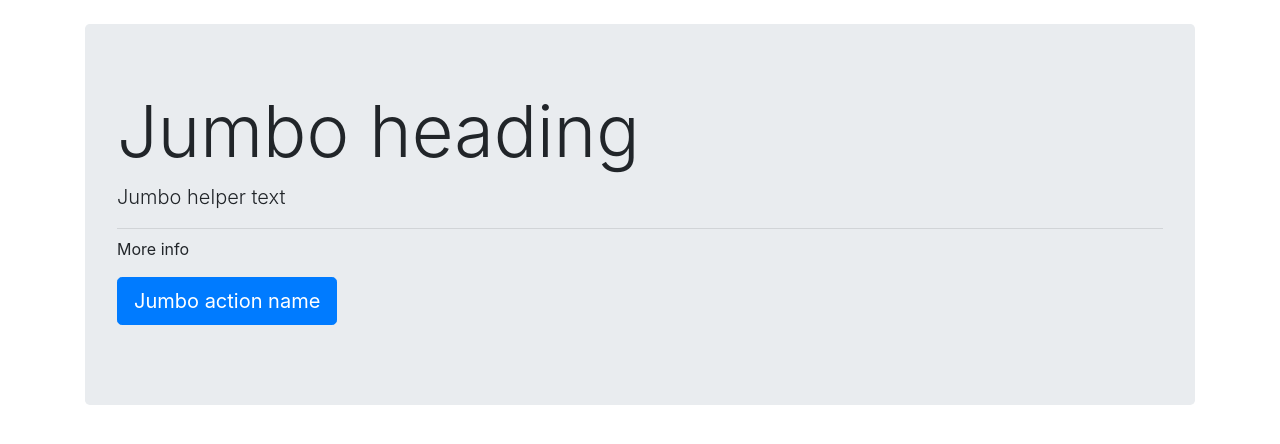
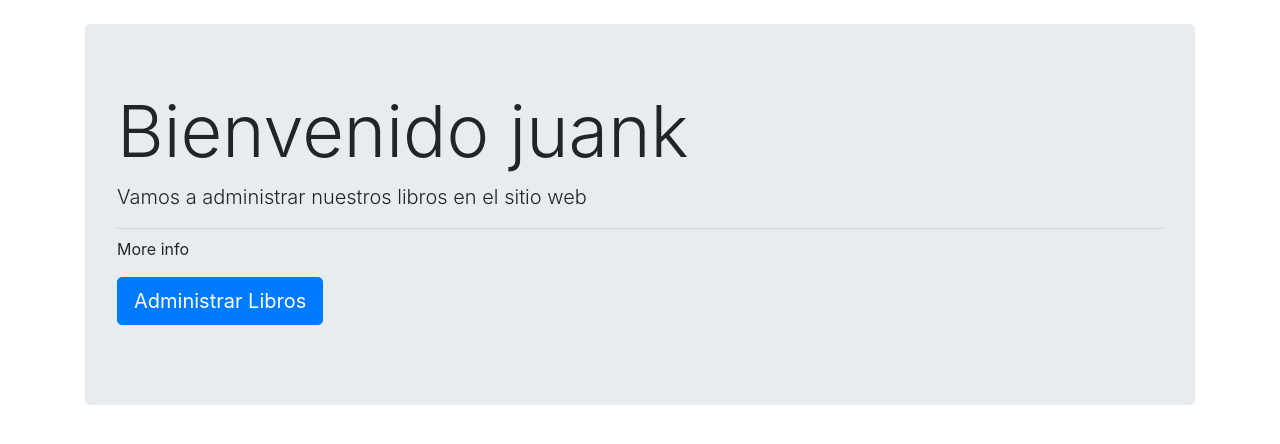
Before and after one commit to Juan-Carlos-Estevez-Vargas/Librarex, a PHP site: page /administrador/inicio.php in a window 1280 px wide. Shown: the part 56-500 px from the top of the page. Run offline with PHP 8.4, Linux system fonts and the light colour scheme; the visitor is signed in with stand-in values (Sample User, id 1).

Commit message:
Funcionalidad para cerrar sesión y ajustes menores en la sección inicio del administrador.

```diff
--- a/administrador/inicio.php
+++ b/administrador/inicio.php
@@ -2,12 +2,12 @@
 
 <div class="col-md-12">
     <div class="jumbotron">
-        <h1 class="display-3">Jumbo heading</h1>
-        <p class="lead">Jumbo helper text</p>
+        <h1 class="display-3">Bienvenido <?php echo $nombreUsuario; ?></h1>
+        <p class="lead">Vamos a administrar nuestros libros en el sitio web</p>
         <hr class="my-2">
         <p>More info</p>
         <p class="lead">
-            <a class="btn btn-primary btn-lg" href="Jumbo action link" role="button">Jumbo action name</a>
+            <a class="btn btn-primary btn-lg" href="seccion/productos.php" role="button">Administrar Libros</a>
         </p>
     </div>
 </div>
--- a/administrador/seccion/cerrar.php
+++ b/administrador/seccion/cerrar.php
@@ -1 +1,5 @@
-Cerrar
+<?php
+    session_start();
+    session_destroy();
+    header("Location:../index.php");
+?>
--- a/administrador/template/cabecera.php
+++ b/administrador/template/cabecera.php
@@ -22,7 +22,7 @@
   </head>
   <body>
 
-  <?php $url = "http://".$_SERVER['HTTP_HOST']."/sitio-web-libros"; ?>
+  <?php $url = "http://".$_SERVER['HTTP_HOST']/*."/sitio-web-libros"*/; ?>
 
     <nav class="navbar navbar-expand navbar-light bg-light">
         <div class="nav navbar-nav">
```
